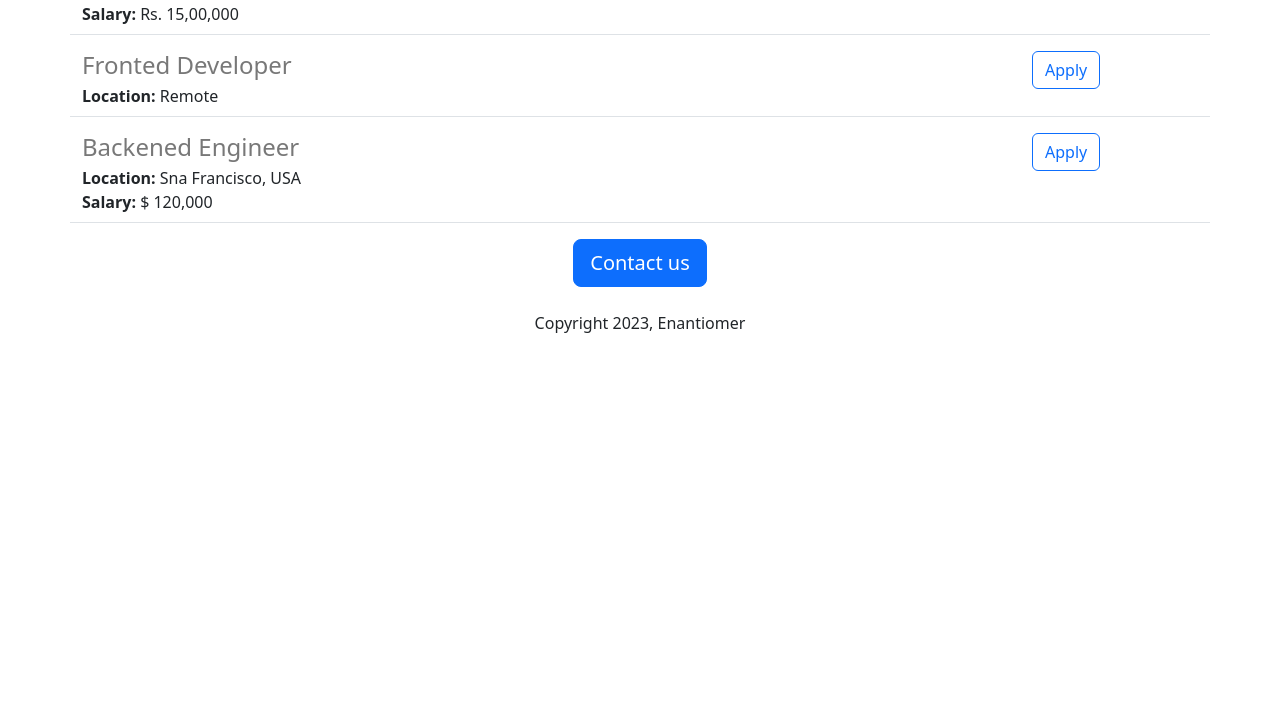
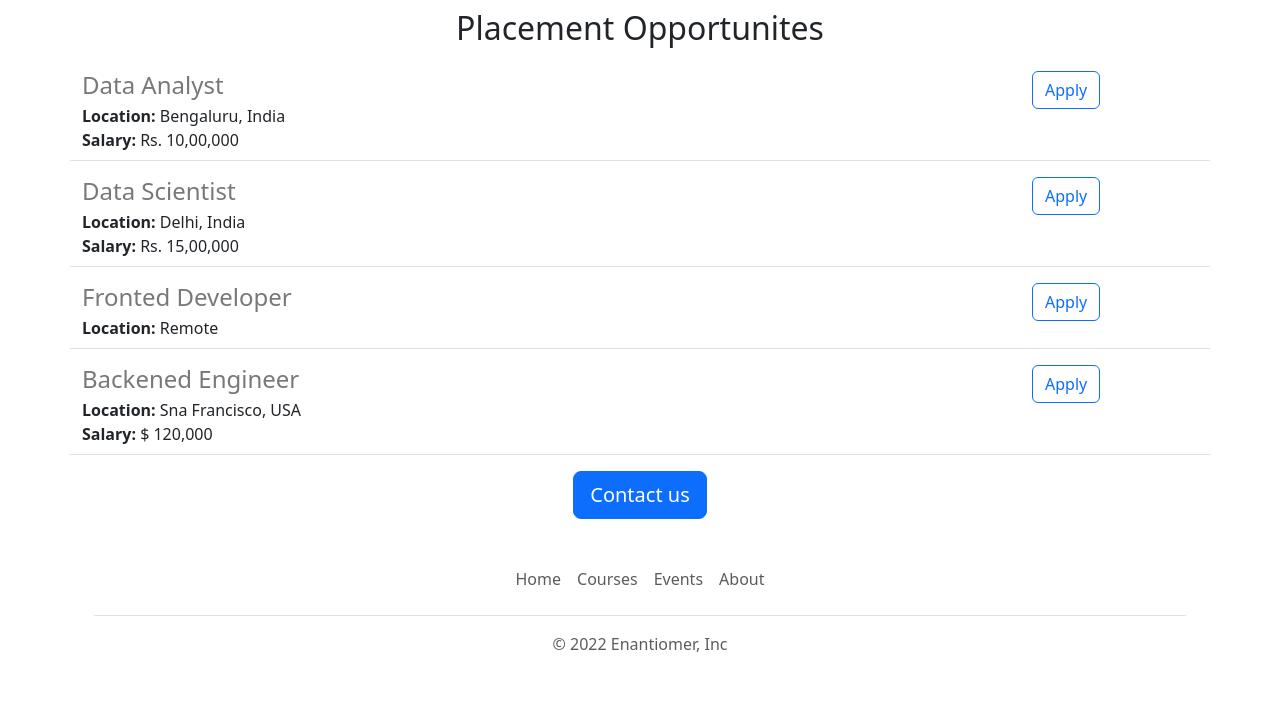
Before and after one commit to ismaehl-2002/enantiomer-website-v2, a Flask app: page / in a window 1280 px wide. Shown: the part 839-1551 px from the top of the page. Before the commit the page ends 1172 px from the top, so only its background shows below. Run offline with Flask 2, Linux system fonts and the light colour scheme.

Commit message:
Functional  and aesthetic  improvements

```diff
--- /dev/null
+++ b/templates/footer.html
@@ -0,0 +1,11 @@
+<div class="container">
+  <footer class="py-3 my-4">
+    <ul class="nav justify-content-center border-bottom pb-3 mb-3">
+      <li class="nav-item"><a target="_blank" href="https://www.google.com" class="nav-link px-2 text-muted">Home</a></li>
+      <li class="nav-item"><a href="#" class="nav-link px-2 text-muted">Courses</a></li>
+      <li class="nav-item"><a href="#" class="nav-link px-2 text-muted">Events</a></li>
+      <li class="nav-item"><a href="#" class="nav-link px-2 text-muted">About</a></li>
+    </ul>
+    <p class="text-center text-muted">&copy; 2022 Enantiomer, Inc</p>
+  </footer>
+</div>
--- a/templates/home.html
+++ b/templates/home.html
@@ -9,15 +9,24 @@
       #banner{
         height: 360px;
         width: 100%;
+        object: fitcover cover;
+        margin-bottom: 16px;
       }
     </style>
   </head>
     <body>
+      {% include 'nav.html' %}
+        <img class="img-fluid" id = "banner" src = "https://enantiomer-website.ismaehl.repl.co/static/img1.jpg">
       <div class="container">
    <h1 class="text-center mt-2 mb-4">Enantiomer</h1>
-      <img class="img-fluid" id = "banner" src = "https://enantiomer-website.ismaehl.repl.co/static/img1.jpg">
-      <h2 class="text-center mt-2 mb-4"> About Enantiomers</h2>
+        <div class="row" style="margin-bottom:16px;">
+          <div class="col-md-6">
       <p class="lead">Lorem Ipsum is simply dummy text of the printing and typesetting industry. Lorem Ipsum has been the industry's standard dummy text ever since the 1500s, when an unknown printer took a galley of type and scrambled it to make a type specimen book. It has survived not only five centuries</p>
+          </div>
+          <div class ="d-none d-md-block col-6">
+        <img src="/static/enan_emp.jpg" style="height:320px; border-radius:4px;">
+        </div>
+        </div>
       <h2 class="text-center mt-2 mb-4">Placement Opportunites</h2>
         <p>
            {% for job in jobs %}
@@ -25,7 +34,7 @@
            {% endfor %}
         </p>
         <div class ="text-center">
-      <button class="btn btn-primary btn-lg">Contact us</button>
-          <p class="mt-4">Copyright 2023, Enantiomer</p>
+      <a class="btn btn-primary btn-lg" href="mailto:ismailchaudhary2002@gmail.com?subject=question%20about%20job%20opening&body=My%20name%20%3A%3Cyour%20name%20here%3E%0D%0AMy%20Question%3A%20%3CQuestion%3E%0D%0A">Contact us</a>
+          {% include 'footer.html' %}
     </body>
 </html>
--- a/templates/jobitem.html
+++ b/templates/jobitem.html
@@ -14,6 +14,6 @@
   {% endif %}
   </div>
   <div class = "col-2">
-  <button type="button" class="btn btn-outline-primary">Apply</button>
+  <a href="mailto:ismailchaudhary2002@gmail.com?subject=Application%20for%20{{job['title']}}&body=My%20name%20%3A%3Cyour%20name%20here%3E%0D%0AMy%20resume%20link%3A%20%3Cresume%20link%3E%0D%0A%3CMy%20LinkedIn%20link%3A%20%3CLinkedIn%20link%3E" type="button" class="btn btn-outline-primary">Apply</a>
   </div>
 </div>
--- /dev/null
+++ b/templates/nav.html
@@ -0,0 +1,11 @@
+<nav class="navbar shadow-sm fixed-top bg-white">
+  <div class="container-fluid">
+    <a class="navbar-brand" href="#">
+      <img src="/static/logo.svg" alt="Logo" width="30" height="24" class="d-inline-block align-text-top">
+      Enantiomer
+    </a>
+  </div>
+</nav>
+<div style="height:56px">
+
+</div>
```
Also changed, not shown: static/logo.svg (added), 1 other file.
